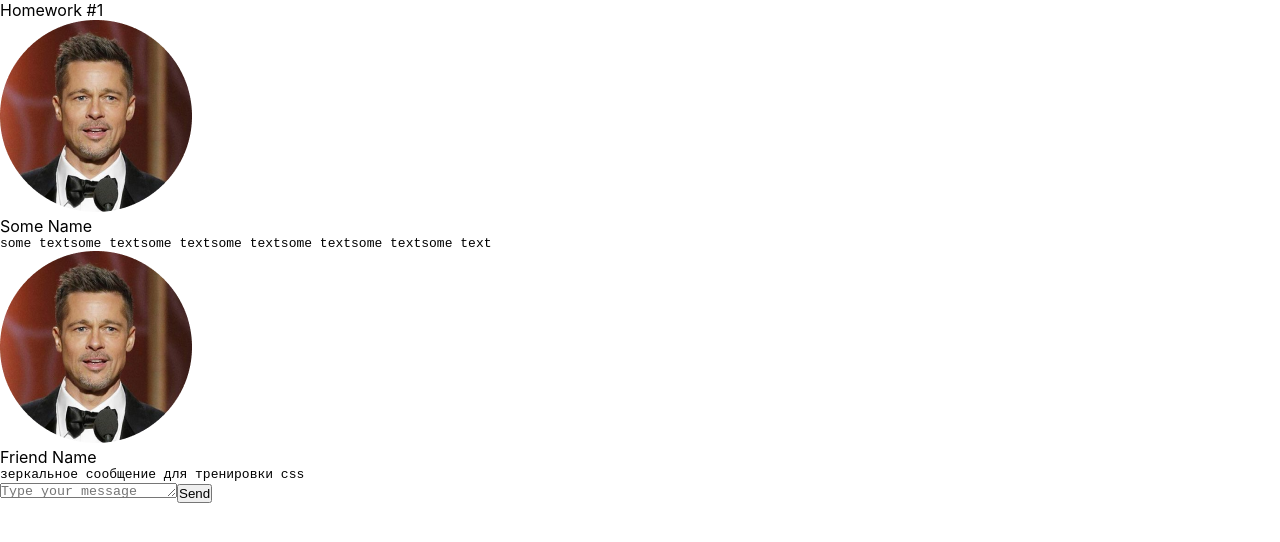
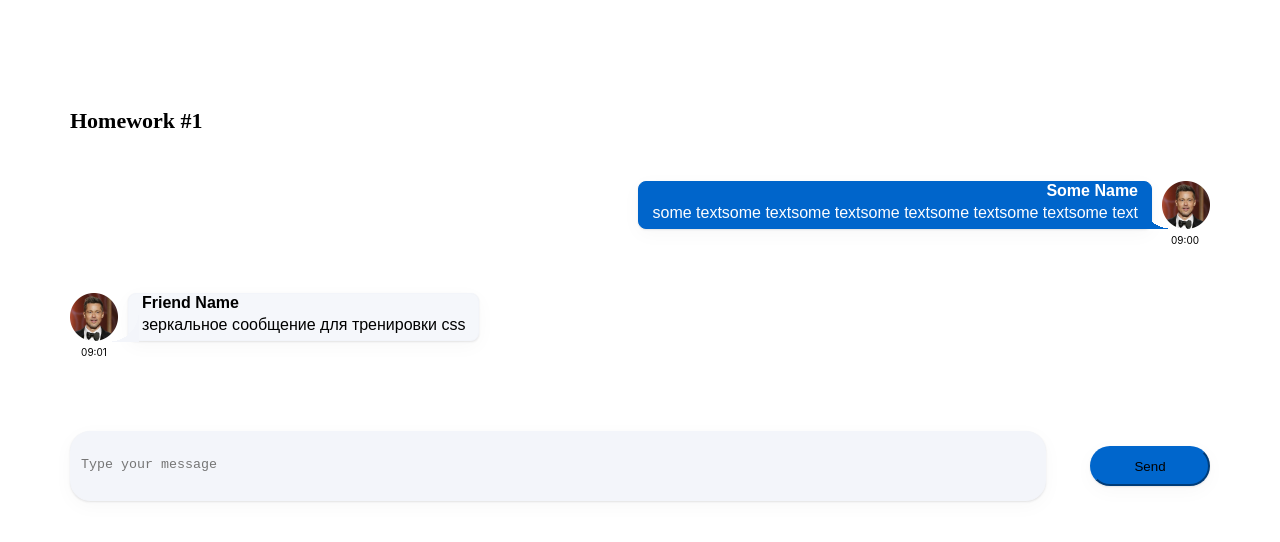
Before and after one commit to Cheloyek/hw, a React (Create React App) app: page / in a window 1280 px wide. Shown: the top 542 px of the page. Built offline with nearby package versions, Linux system fonts and the light colour scheme.

Commit message:
add styles

```diff
--- a/src/s1-main/App.module.css
+++ b/src/s1-main/App.module.css
@@ -2,10 +2,32 @@
     --header_height: 60px;
 }
 
+.all {
+    display: flex;
+    position: relative;
+    flex-direction: column;
+}
+
+/*общие стили сообщений*/
 .hw {
+    display: flex;
+    position: relative;
+    flex-direction: column;
+    position: relative;
 
 }
 
+/*стили title Готово*/
 .hwTitle {
-
+    display: flex;
+    position: relative;
+    width: 165px;
+    margin-top: 107px;
+    margin-left: 70px;
+    font-family: 'Montserrat';
+    font-style: normal;
+    font-weight: 600;
+    font-size: 22px;
+    line-height: 27px;
+    color: #000000;
 }
--- a/src/s2-homeworks/hw01/HW1.tsx
+++ b/src/s2-homeworks/hw01/HW1.tsx
@@ -56,7 +56,7 @@ export const friendMessage0: MessageType = {
 
 const HW1 = () => {
     return (
-        <div id={'hw1'}>
+        <div id={'hw1'} className={s2.all}>
             <div className={s2.hwTitle}>Homework #1</div>
             <div className={s2.hw}>
                 {/*проверка отображения (не менять)*/}
--- a/src/s2-homeworks/hw01/friend-message/FriendMessage.module.css
+++ b/src/s2-homeworks/hw01/friend-message/FriendMessage.module.css
@@ -1,31 +1,95 @@
+
+/*стили получаемого сообщения - слева*/
 .friendMessage {
+    /*margin-right: 27px;*/
+    display: flex;
+    flex-direction: column; /*элементы в колонку*/
+    position: relative; /*положение элементов относительно других*/
+    margin-left: 70px; /*отступ слева*/
+    /*flex-direction: row;*/
+    /*font-family: 'Montserrat';*/
+    /*font-style: normal;*/
+    /*font-weight: 400;*/
+    /*font-size: 16px;*/
+    /*line-height: 20px;*/
+    /*background-color: #0066CC;*/
+    /*color: #000000;*/
+    /*border: 1px solid #00cc22;*/
+    /*margin-top: 47px;*/
+    /*width: 414px;*/
+    /*!*margin: 43px 118px 10px;*!*/
+    /*!*margin-top: 168px;*!*/
+    /*!*margin-right: 118px;*!*/
+    /*border-radius: 0.5rem;*/
+}
+
+/*блок img и text*/
+.friendImageAndText {
+    display: flex;
+    position: relative;
+    justify-content:flex-start; /*расположение блока слева*/
+    margin-top: 47px; /*отступ сверху*/
 
 }
 
-.friendImageAndText {
-
+/*img*/
+.friendImageAndText img {
+    width: 48px;
+    height: 48px;
+    left: 1162px;
+    top: 180px;
 }
 
-.friendImageAndText img {
-
+/*text и name*/
+.friendText {
+    position: relative;
+    border: 1px solid #f3f5fa; /*границы блока*/
+    background-color: #f5f7fb;
+    margin-left: 10px; /*отступ слева*/
+    border-radius: 0.5rem; /*радиус границы*/
+    box-shadow: 0px 5px 20px rgba(29, 33, 38, 0.03), 0px 1px 2px rgba(29, 33, 38, 0.1); /*тень*/
+    padding: 0 13px; /*отступ слева и справа*/
+    flex-direction: column; /*колонки text и name*/
+    justify-content: start;
+    order: 2;
 }
 
-.friendText {
-
+/*хвостик сообщения*/
+.friendText:after {
+    content: "";
+    position: absolute;
+    bottom: -2px;
+    right: 100%;
+    transform: translateX(10px);
+    display: block;
+    width: 30px;
+    height: 30px;
+    background: radial-gradient(circle at top left, transparent 70%, #f3f5fa 0) no-repeat right bottom;
 }
 
-.friendText:after {
+/*Friend name текст*/
+.friendName {
+    font-family: 'Montserrat', sans-serif;
+    font-size: 16px;
+    font-weight: 600;
+    }
 
+/*message text*/
+.friendMessageText {
+    font-family: 'Montserrat', sans-serif;
+    font-style: normal;
+    font-size: 16px;
+    font-weight: 400; /*толщина текста*/
+    margin-top: 4px;
 }
 
-.friendName {
-
+/*time*/
+.friendTime {
+    display: flex;
+    position: relative;
+    justify-content: center;
+    align-items: center;
+    font-size: 10px;
+    width: 48px;
+    margin-top: 5px;
 }
-
-.friendMessageText {
-
-}
-
-.friendTime {
-
-}
--- a/src/s2-homeworks/hw01/friend-message/FriendMessage.tsx
+++ b/src/s2-homeworks/hw01/friend-message/FriendMessage.tsx
@@ -44,7 +44,7 @@ const FriendMessage = (props: FriendMessagePropsType) => {
                 className={s.friendTime}
             >
                 {/*создаёт студент*/}
-
+                    09:01
                 {/**/}
             </div>
         </div>
--- a/src/s2-homeworks/hw01/message-sender/MessageSender.module.css
+++ b/src/s2-homeworks/hw01/message-sender/MessageSender.module.css
@@ -1,13 +1,43 @@
+
+/*общая форма sendForm*/
 .sendForm {
-
+    display: flex;
+    flex-direction: row; /*расположение flex элементов в строку (textarea и button*/
+    position: relative; /*расположение относительно flex элементов*/
+    margin-top: 73px; /*отступ сверху*/
+    margin-left: 70px; /*отступ слева*/
+    /*background: #7dde07;*/
+    justify-content:flex-start /*расположение элементов - привяжет к левому краю блока*/
 }
 
+/*textarea*/
 .textarea {
-
+    position: relative;
+    background-color: #f3f5fa; /*цвет background textarea*/
+    border-color: #f3f5fa; /*цвет границ textarea*/
+    resize: none;          /*размер textarea - не изменяться, убирает значек изменения размера*/
+    /*height: 170px;*/
+    width: 976px; /*ширина textarea*/
+    min-height: 70px; /*высота textarea*/
+    border-radius: 20px; /*радиус границ textarea*/
+    /*text-align: start;*/
+    padding-left: 10px; /*отступ слева*/
+    padding-top: 25px; /*отступ сверху*/
+    box-shadow: 0px 5px 20px rgba(29, 33, 38, 0.03), 0px 1px 2px rgba(29, 33, 38, 0.1); /*тень*/
 }
 
 .button {
-
+    position: relative;
+    width: 120px; /*ширина*/
+    height: 40px; /*высота*/
+    /*left: 1020px;*/
+    /*top: -20px;*/
+    margin-left: 44px; /*отступ слева от texarea*/
+    background: #0066CC;
+    border-color: #0066cc;
+    border-radius: 20px;
+    margin-top: 15px;
+    box-shadow: 0px 5px 20px rgba(29, 33, 38, 0.03), 0px 1px 2px rgba(29, 33, 38, 0.1); /*тень*/
 }
 
 .button:hover {
--- a/src/s2-homeworks/hw01/message/Message.module.css
+++ b/src/s2-homeworks/hw01/message/Message.module.css
@@ -1,31 +1,89 @@
+
+
+
+/*стили отправляемого сообщения - справа*/
 .message {
-
+    margin-right: 70px; /*отступ сообщения справа*/
+    display: flex;
+    flex-direction: column; /*расположение name и text в колонку */
+    position: relative;
+    justify-content: right; /*привязка отправляемого сообщения справа*/
 }
 
+/*блок img и text*/
 .imageAndText {
-
+    display: flex;
+    position: relative;
+    justify-content: right;
+    margin-top: 47px;
+    flex-direction: row-reverse; /*развернет элементы text-img*/
+    margin-left: 100px;
 }
 
+/*img */
 .imageAndText img {
-
+    /*display: flex;*/
+    width: 48px;
+    height: 48px;
+    left: 1162px;
+    top: 180px;
+    margin-left: 10px;
 }
 
+/*text и name*/
 .text {
-
+    position: relative;
+    border: 1px solid #0065cb;
+    background-color: #0065cb;
+    margin-left: 10px;
+    border-radius: 0.5rem; /*радиус границы*/
+    box-shadow: 0px 5px 20px rgba(29, 33, 38, 0.03), 0px 1px 2px rgba(29, 33, 38, 0.1); /*тень*/
+    padding: 0 13px; /*отступ слева и справа*/
+    flex-direction: column;
+    justify-content: start;
+    order: 2;
 }
 
+/*хвостик сообщения*/
 .text:after {
-
+    content: "";
+    position: absolute;
+    bottom: -1px;
+    left: 98%;
+    transform: translateX(0px);
+    rotate: 100grad;
+    display: block;
+    width: 30px;
+    height: 30px;
+    background: radial-gradient(circle at top left, transparent 70%, #0065cb 0) no-repeat right bottom;
 }
 
+/*Name*/
 .name {
-
+    font-family: 'Montserrat', sans-serif;
+    font-size: 16px;
+    font-weight: 600;
+    color: #ffffff; /*цвет имени*/
+    text-align: right; /*привяжет имя справа блока*/
 }
 
+/*message text*/
 .messageText {
-
+    font-family: 'Montserrat', sans-serif;
+    font-style: normal;
+    font-size: 16px;
+    font-weight: 400;
+    margin-top: 4px; /*отступ сверху*/
+    color: #fdfdfe;
 }
 
+/*time Готово*/
 .time {
-
+    display: flex;
+    position: relative;
+    justify-content: right; /*привязка справа*/
+    align-items: center;
+    font-size: 10px;
+    margin-top: 5px;
+    margin-right: 11px;
 }
--- a/src/s2-homeworks/hw01/message/Message.tsx
+++ b/src/s2-homeworks/hw01/message/Message.tsx
@@ -18,7 +18,7 @@ const Message = (props: MessagePropsType) => {
                     src={props.message.user.avatar}
                     //
                 />
-                <img src="" alt=""/>
+                {/*<img src="" alt=""/>*/}
                 <div className={s.text}>
                     <div id={'hw1-name-' + props.message.id} className={s.name}>
                         {/*создаёт студент*/}
@@ -34,7 +34,7 @@ const Message = (props: MessagePropsType) => {
             </div>
             <div id={'hw1-time-' + props.message.id} className={s.time}>
                 {/*создаёт студент*/}
-
+                    09:00
                 {/**/}
             </div>
         </div>
```
